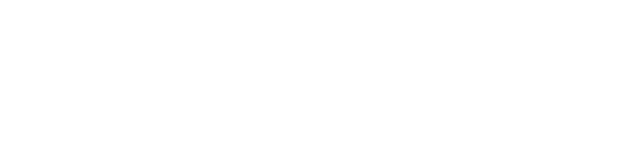
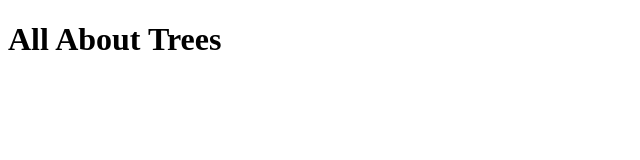
Before and after one commit to BF-FrontEnd-class/agile-development-group1-all-about-trees, a website: page index.html in a window 1280 px wide. Shown: the whole page, without its empty margins (0-640 px from the left). Drawn offline with Linux system fonts and the light colour scheme.

Commit message:
edited index.html

```diff
--- a/index.html
+++ b/index.html
@@ -4,9 +4,13 @@
     <meta charset="UTF-8" />
     <link rel="icon" type="image/svg+xml" href="./client/assets/favicon.ico" />
     <meta name="viewport" content="width=device-width, initial-scale=1.0" />
-    <title>project!</title>
+    <title>All About Trees</title>
 
     <link href="./styles/index.css" rel="stylesheet" />
   </head>
-  <body></body>
+  <body>
+    <header class="centered-items">
+      <h1>All About Trees</h1>
+    </header>
+  </body>
 </html>
```
